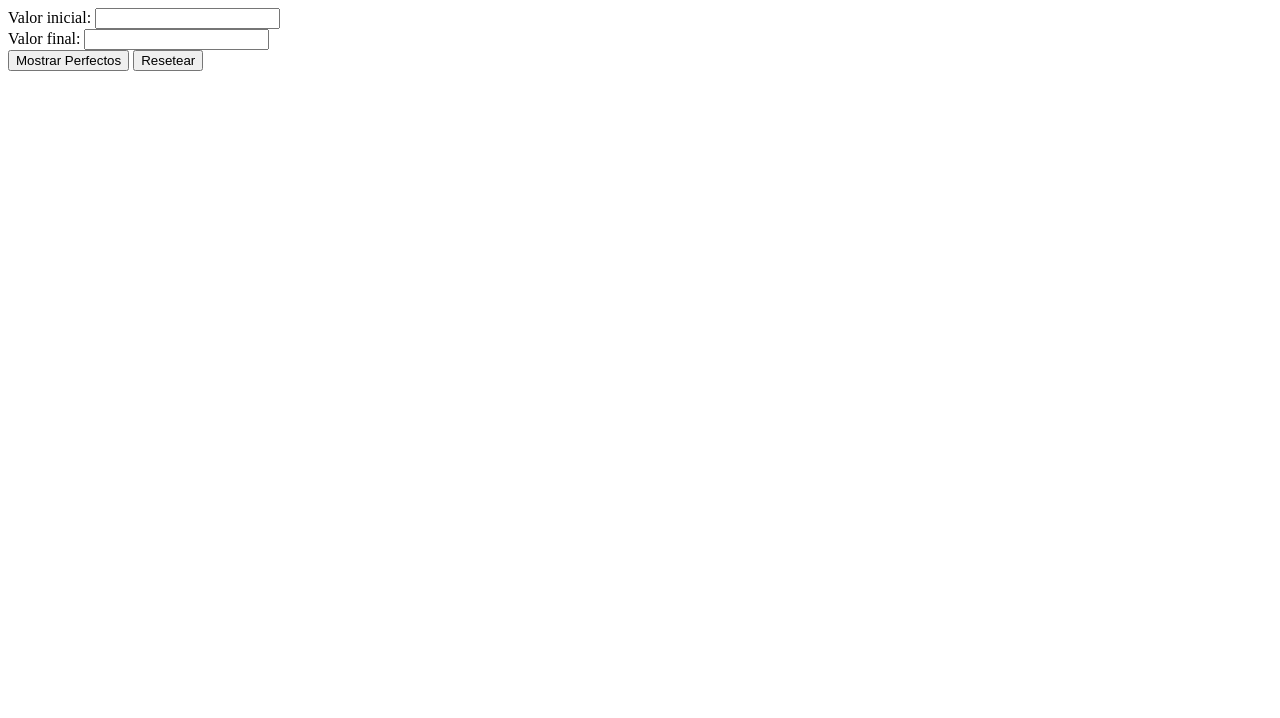
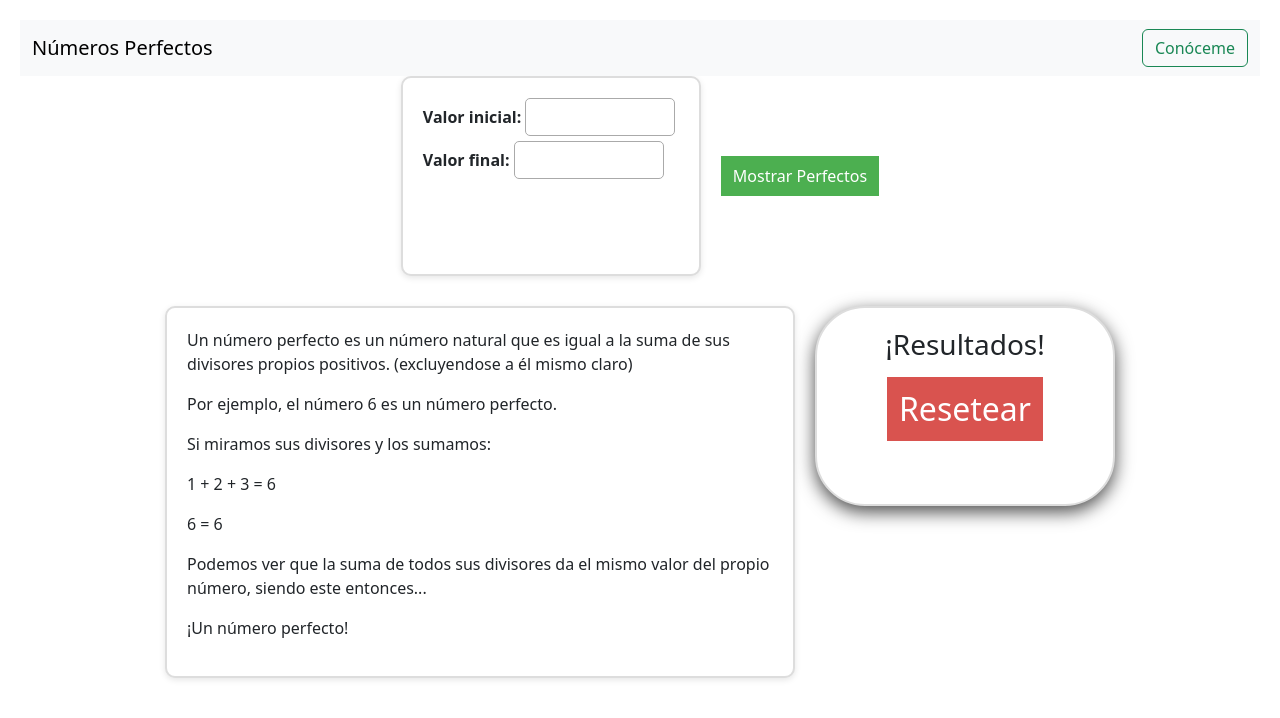
Before and after one commit to samuelmadrigalc/pruebaOPA, a plain HTML site: page index.html in a window 1280 px wide. Drawn offline with nearby package versions, Linux system fonts and the light colour scheme.

Commit message:
Segundo commit

```diff
--- a/index.html
+++ b/index.html
@@ -1,23 +1,103 @@
 <!DOCTYPE html>
 <html lang="en">
   <head>
-    <link rel="stylesheet" href="styles.css">
-    <meta charset="UTF-8">
-    <meta name="viewport" content="width=device-width, initial-scale=1.0">
+    <link rel="stylesheet" href="styles.css" />
+    <meta charset="UTF-8" />
+    <meta name="viewport" content="width=device-width, initial-scale=1.0" />
     <title>Perfect//Num</title>
     <script src="script.js"></script>
+
+    <link
+      href="https://cdn.jsdelivr.net/npm/bootstrap@5.3.8/dist/css/bootstrap.min.css"
+      rel="stylesheet"
+      integrity="sha384-sRIl4kxILFvY47J16cr9ZwB07vP4J8+LH7qKQnuqkuIAvNWLzeN8tE5YBujZqJLB"
+      crossorigin="anonymous"
+    />
+    <script
+      src="https://cdn.jsdelivr.net/npm/bootstrap@5.3.8/dist/js/bootstrap.bundle.min.js"
+      integrity="sha384-FKyoEForCGlyvwx9Hj09JcYn3nv7wiPVlz7YYwJrWVcXK/BmnVDxM+D2scQbITxI"
+      crossorigin="anonymous"
+    ></script>
   </head>
   <body>
+    <nav class="navbar navbar-expand-lg bg-body-tertiary">
+      <div class="container-fluid">
+        <a class="navbar-brand" href="#">Números Perfectos</a>
+        <button
+          class="navbar-toggler"
+          type="button"
+          data-bs-toggle="collapse"
+          data-bs-target="#navbarSupportedContent"
+          aria-controls="navbarSupportedContent"
+          aria-expanded="false"
+          aria-label="Toggle navigation"
+        >
+          <span class="navbar-toggler-icon"></span>
+        </button>
+        <div class="collapse navbar-collapse" id="navbarSupportedContent">
+          <ul class="navbar-nav me-auto mb-2 mb-lg-0"></ul>
+          <form class="d-flex" role="search">
+            <button class="btn btn-outline-success" type="submit">
+              Conóceme
+            </button>
+          </form>
+        </div>
+      </div>
+    </nav>
+
+    <div class="filaInputs">
+      <div class="caja">
         <div>
-        <label>Valor inicial: <input type="number" pattern="[0-9]*" id="inicio"></label>
+          <label for="inicio"
+            >Valor inicial:
+            <input
+              type="number"
+              id="inicio"
+              min="1"
+              step="1"
+              oninput="this.value = this.value.replace(/[^0-9]/g, '')"
+          /></label>
         </div>
         <div>
-        <label>Valor final: <input type="number" pattern="[0-9]*" id="fin"></label>
+          <label for="fin"
+            >Valor final:
+            <input
+              type="number"
+              id="fin"
+              min="1"
+              step="1"
+              oninput="this.value = this.value.replace(/[^0-9]/g, '')"
+          /></label>
+        </div>
       </div>
 
       <button onclick="mostrarPerfectos()">Mostrar Perfectos</button>
-    <button onclick="resetear()"> Resetear </button>
+    </div>
+
+    <div class="filaContenido">
+      <div class="cajaContenido">
+        <p>
+          Un número perfecto es un número natural que es igual a la suma de sus
+          divisores propios positivos. (excluyendose a él mismo claro)
+        </p>
+        <p>Por ejemplo, el número 6 es un número perfecto.</p>
+        <p>Si miramos sus divisores y los sumamos:</p>
+        <p>1 + 2 + 3 = 6</p>
+        <p>6 = 6</p>
+        <p>
+          Podemos ver que la suma de todos sus divisores da el mismo valor del
+          propio número, siendo este entonces...
+        </p>
+        <p>¡Un número perfecto!</p>
+      </div>
+      <div class="cajaResultados">
+        <h3>¡Resultados!</h3>
         <div id="perfecto"></div>
         <div id="chequeo"></div>
+        <div class="contenedorReseteo">
+          <button onclick="resetear()">Resetear</button>
+        </div>
+      </div>
+    </div>
   </body>
 </html>
--- a/script.js
+++ b/script.js
@@ -1,18 +1,10 @@
-/* let inputEl = document.querySelector("input");
+document.getElementById("inicio").addEventListener("input", function () {
+  this.value = this.value.replace(/[^0-9]/g, '');
+});
 
-inputEl.addEventListener("input", () => {
-  let value = inputEl.value;
-  if(value.length == 0) return;
-
-  const regex = /^\d+$/;
-  const isValid = regex.test(value);
-
-  if(!isValid){
-    alert('Sólo se permiten números')
-    inputEl.value = value.slice(0, value.length - 1);
-  }
-}) */
-
+document.getElementById("fin").addEventListener("input", function () {
+  this.value = this.value.replace(/[^0-9]/g, '');
+});
 
 ////////////////////////////////////////////////////////////////////////////////////
 
@@ -42,6 +34,7 @@ function esPerfecto(n) {
 ////////////////////////////////////////////////////////////////////////////////////
 
 function mostrarPerfectos() {
+
 
   const inicio = parseInt(document.getElementById("inicio").value, 10);
 
--- a/styles.css
+++ b/styles.css
@@ -0,0 +1,116 @@
+body {
+  font-family: Arial, sans-serif;
+  margin: 0;
+  padding: 20px;
+  background: #f7f9fb;
+}
+
+h1 {
+  text-align: center;
+}
+
+.filaInputs {
+  display: flex;
+  justify-content: center;
+  align-items: center;
+  gap: 20px;
+  margin-bottom: 30px;
+}
+
+label {
+  display: block;
+  margin-bottom: 5px;
+  font-weight: bold;
+}
+
+input {
+  padding: 6px;
+  border: 1px solid #aaa;
+  border-radius: 5px;
+  width: 150px;
+}
+
+button {
+  padding: 8px 12px;
+  background-color: #4caf50;
+  color: white;
+  border: none;
+  border-radius: 5px;
+  cursor: pointer;
+}
+
+button:hover {
+  background-color: #45a049;
+}
+
+.filaContenido {
+  display: flex;
+  justify-content: center;
+  align-items: flex-start;
+  gap: 20px;
+}
+
+.caja {
+  background: #fff;
+  border: 2px solid #ddd;
+  border-radius: 10px;
+  padding: 20px;
+  width: 300px;
+  min-height: 200px;
+  box-shadow: 0 2px 6px rgba(0, 0, 0, 0.1);
+}
+
+.caja h3 {
+  margin-top: 0;
+  text-align: center;
+}
+
+#perfecto {
+  font-weight: bold;
+  margin-top: 10px;
+}
+
+.contenedorReseteo {
+  margin-top: 15px;
+  text-align: center;
+}
+
+.contenedorReseteo button {
+  background: #d9534f;
+}
+
+.contenedorReseteo button:hover {
+  background: #c9302c;
+}
+
+
+.cajaContenido {
+  background: #fff;
+  border: 2px solid #ddd;
+  border-radius: 10px;
+  padding: 20px;
+  width: 630px;
+  min-height: 200px;
+  box-shadow: 0 2px 6px rgba(0, 0, 0, 0.1);
+}
+
+.cajaContenido h3 {
+  margin-top: 0;
+  text-align: center;
+}
+
+.cajaResultados {
+  background: #fff;
+  border: 2px solid #ddd;
+  border-radius: 50px;
+  padding: 20px;
+  width: 300px;
+  min-height: 200px;
+  box-shadow: 0 6px 18px rgba(0, 0, 0, 0.7);
+  font-size: xx-large;
+}
+
+.cajaResultados h3 {
+  margin-top: 0;
+  text-align: center;
+}
```
Lines whose indentation alone changed are shown as unchanged.
